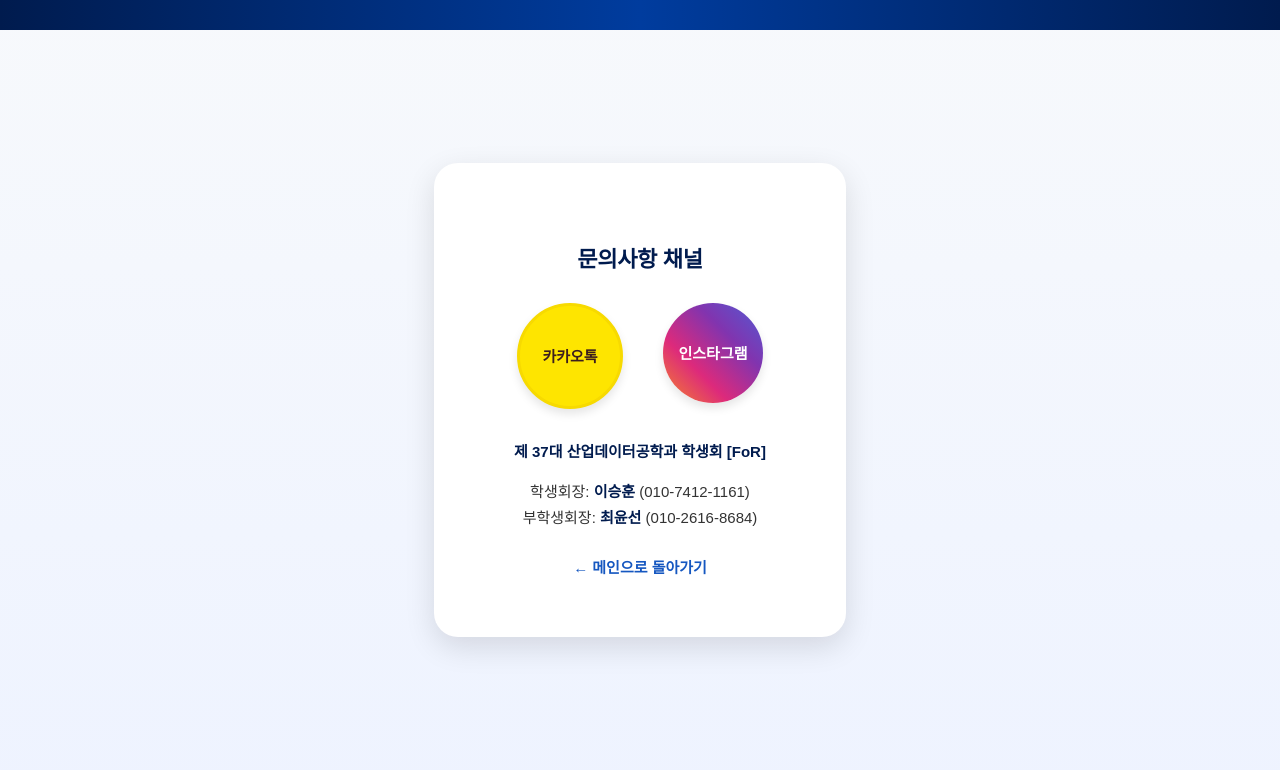
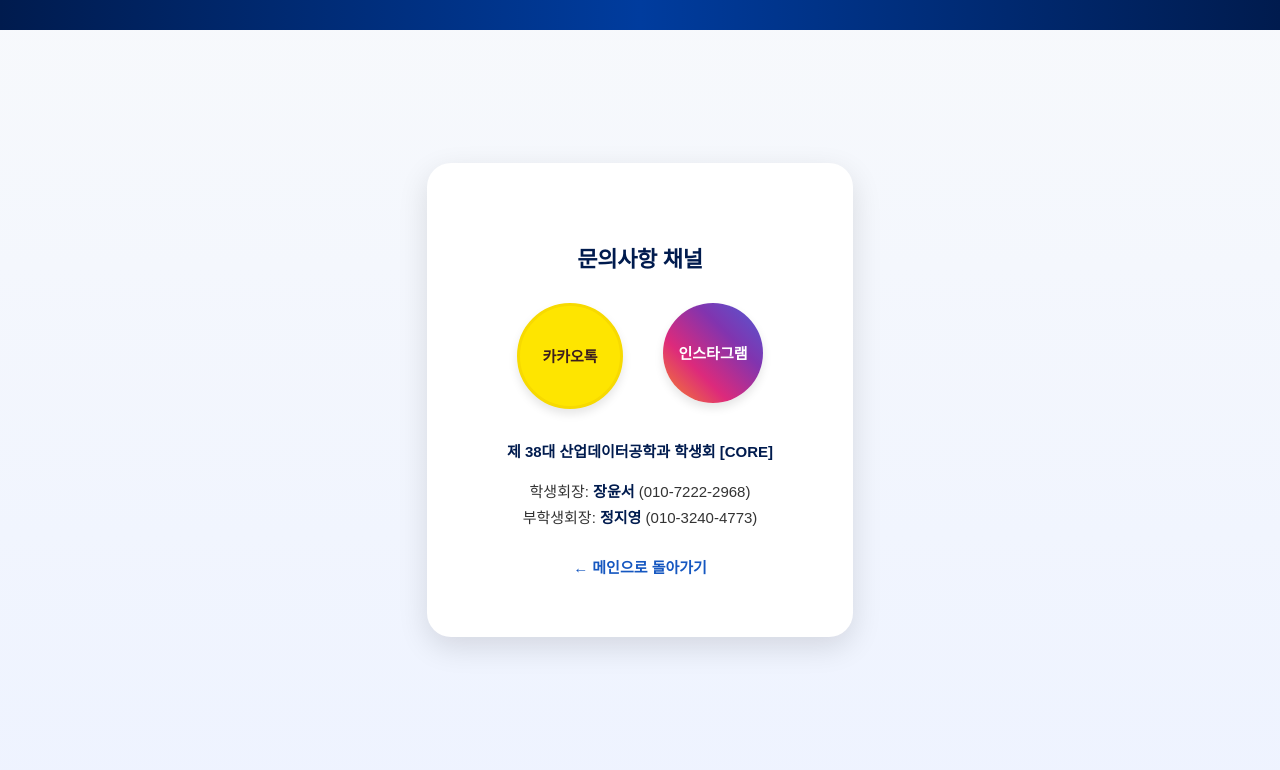
Before and after one commit to tmzkdl7412-web/studyroom-reservation, a Flask app: page /contact in a window 1280 px wide. Shown: the top 770 px of the page. Run offline with Flask 3, Linux system fonts and the light colour scheme.

Commit message:
Update student council information in contact.html

```diff
--- a/templates/contact.html
+++ b/templates/contact.html
@@ -145,9 +145,9 @@
     </div>
 
     <div class="info">
-      <p><strong>제 37대 산업데이터공학과 학생회 [FoR]</strong></p>
-      <p>학생회장: <strong>이승훈</strong> (010-7412-1161)<br>
-      부학생회장: <strong>최윤선</strong> (010-2616-8684)</p>
+      <p><strong>제 38대 산업데이터공학과 학생회 [CORE]</strong></p>
+      <p>학생회장: <strong>장윤서</strong> (010-7222-2968)<br>
+      부학생회장: <strong>정지영</strong> (010-3240-4773)</p>
     </div>
 
     <a href="/" class="home">← 메인으로 돌아가기</a>
```
